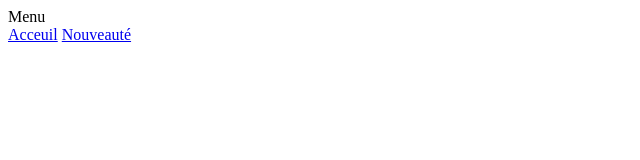
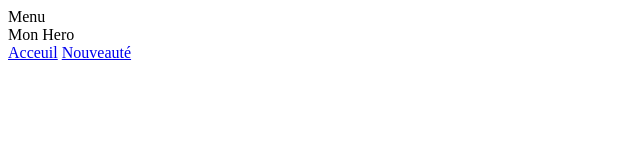
Before and after one commit to fiandriamihanta/at-1, a plain HTML site: page index.html in a window 1280 px wide. Shown: the whole page, without its empty margins (0-640 px from the left). Drawn offline with Linux system fonts and the light colour scheme.

Commit message:
Add hero section to the navbar

```diff
--- a/index.html
+++ b/index.html
@@ -8,6 +8,7 @@
 <body>
     <header class="navbar">
         <section class="navbar-section">Menu</section>
+        <section class="hero">Mon Hero</section>
         <section class="navbar-section">
             <div class="input-group input-inline">
               <div class="petit">
```
